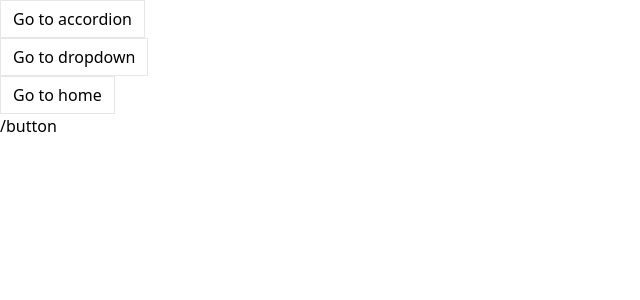
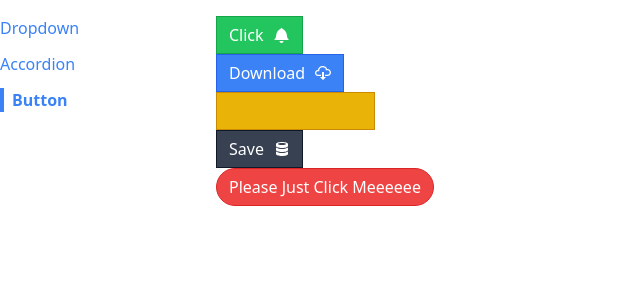
Before and after one commit to FlutterSoft/Udemy---Master-React-Course, a React (Create React App) app in the folder comps/: page /button in a window 1280 px wide. Shown: the top 300 px of the page, without its empty margins (0-640 px from the left). Built offline with nearby package versions, Linux system fonts and the light colour scheme.

Commit message:
Finished Navigation

```diff
--- a/comps/src/App.js
+++ b/comps/src/App.js
@@ -1,9 +1,31 @@
-import { useState } from 'react'
+import Route from './components/Route'
+import Sidebar from './components/Sidebar'
+import AccordionPage from './pages/AccordionPage'
+import DropdownPage from './pages/DropdownPage'
+import ButtonPage from './pages/ButtonPage'
+
 
 export default function App(){
 
     return (
-        <div>
+        <div className="container mx-auto grid grid-cols-6 gap-4 mt-4">
+            <Sidebar />
+
+            {/* ROUTES */}
+            <div className="col-span-5">
+                <Route path="/">
+                    <DropdownPage />
+                </Route>
+                <Route path="/accordion">
+                    <AccordionPage />
+                </Route>
+                <Route path="/button">
+                    <ButtonPage />
+                </Route>
+                <Route path="/dropdown">
+                    <DropdownPage />
+                </Route>
+            </div>
 
         </div>
 
--- /dev/null
+++ b/comps/src/components/Link.js
@@ -0,0 +1,22 @@
+import useNavigation from '../hooks/use-navigation'
+import classNames from 'classnames'
+
+export default function Link({ to, children, className, activeClassName }){
+    const { navigate, currentPath } = useNavigation()
+
+    const classes = classNames('text-blue-500 hover:text-blue-700', className, currentPath === to && activeClassName)
+
+    const handleClick = (e) => {
+        if(e.metaKey || e.ctrlKey){
+            return
+        }
+        e.preventDefault()
+        navigate(to)
+    }
+
+    return (
+        <a className={classes} href={to} onClick={handleClick}>
+            {children}
+        </a>
+    )
+}
--- /dev/null
+++ b/comps/src/components/Route.js
@@ -0,0 +1,10 @@
+import useNavigation from '../hooks/use-navigation'
+
+export default function Route({ path, children}){
+    const { currentPath } = useNavigation()
+
+    if(path === currentPath){
+        return children
+    }
+    return null
+}
--- /dev/null
+++ b/comps/src/components/Sidebar.js
@@ -0,0 +1,29 @@
+import Link from './Link'
+
+export default function Sidebar(){
+    const links = [
+        { label: 'Dropdown', path: '/dropdown' },
+        { label: 'Accordion', path: '/accordion' },
+        { label: 'Button', path: '/button' },
+
+    ]
+
+    const renderedLinks = links.map( link => {
+        return (
+            <Link
+                key={link.label}
+                to={link.path}
+                className="mb-3"
+                activeClassName="font-bold border-l-4 border-blue-500 pl-2"
+            >
+                {link.label}
+            </Link>
+        )
+    })
+
+    return (
+        <div className="sticky top-0 flex flex-col items-start overflow-y-auto">
+            {renderedLinks}
+        </div>
+    )
+}
--- a/comps/src/context/navigation.js
+++ b/comps/src/context/navigation.js
@@ -1,5 +1,6 @@
 import { createContext, useEffect, useState } from 'react'
 import Button from '../components/Button'
+
 const NavigationContext = createContext()
 
 function NavigationProvider({ children }) {
@@ -22,13 +23,7 @@
     }
 
     return(
-        <NavigationContext.Provider value={{}}>
-            <div>
-                <Button onClick={()=> {navigate('/accordion')}}>Go to accordion</Button>
-                <Button onClick={()=> {navigate('/dropdown')}}>Go to dropdown</Button>
-                <Button onClick={()=> {navigate('/')}}>Go to home</Button>
-            </div>
-            {currentPath}
+        <NavigationContext.Provider value={{currentPath, navigate}}>
             {children}
         </NavigationContext.Provider>
     )
--- /dev/null
+++ b/comps/src/hooks/use-navigation.js
@@ -0,0 +1,6 @@
+import NavigationContext from "../context/navigation";
+import { useContext } from 'react'
+
+export default function useNavigation(){
+    return useContext(NavigationContext)
+}
--- a/comps/src/pages/ButtonPage.js
+++ b/comps/src/pages/ButtonPage.js
@@ -3,7 +3,7 @@
 
 export default function ButtonPage(){
     return (
-        <div className="bg-gray-100 h-screen">
+        <div className="">
             <div>
                 <Button onClick={()=>alert('clicked')} success>Click <GoBell /></Button>
             </div>
--- a/comps/src/pages/DropdownPage.js
+++ b/comps/src/pages/DropdownPage.js
@@ -1,4 +1,4 @@
-import Dropdown from '..Dropdown/components/Dropdown'
+import Dropdown from '../components/Dropdown'
 import { useState } from 'react'
 
 
```
